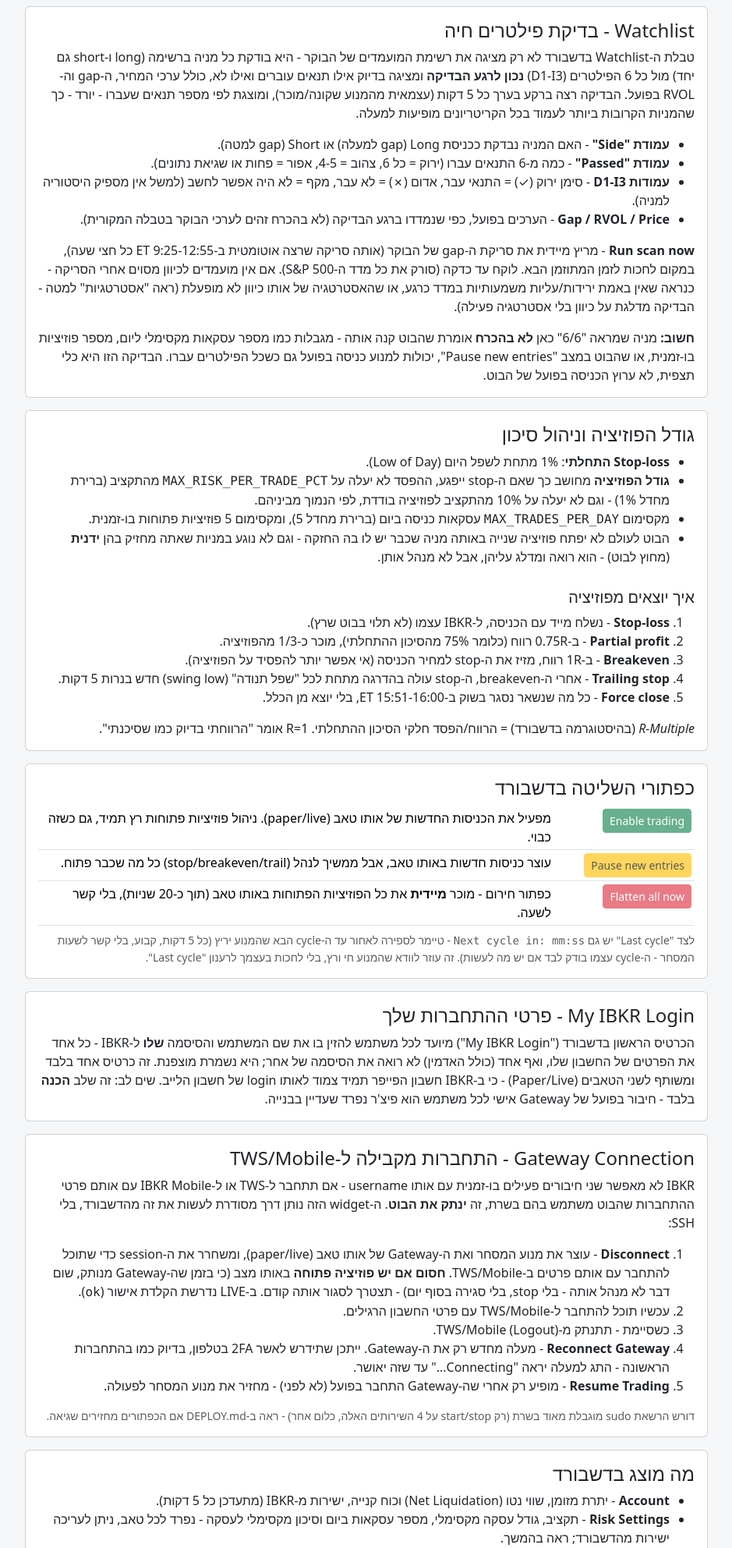
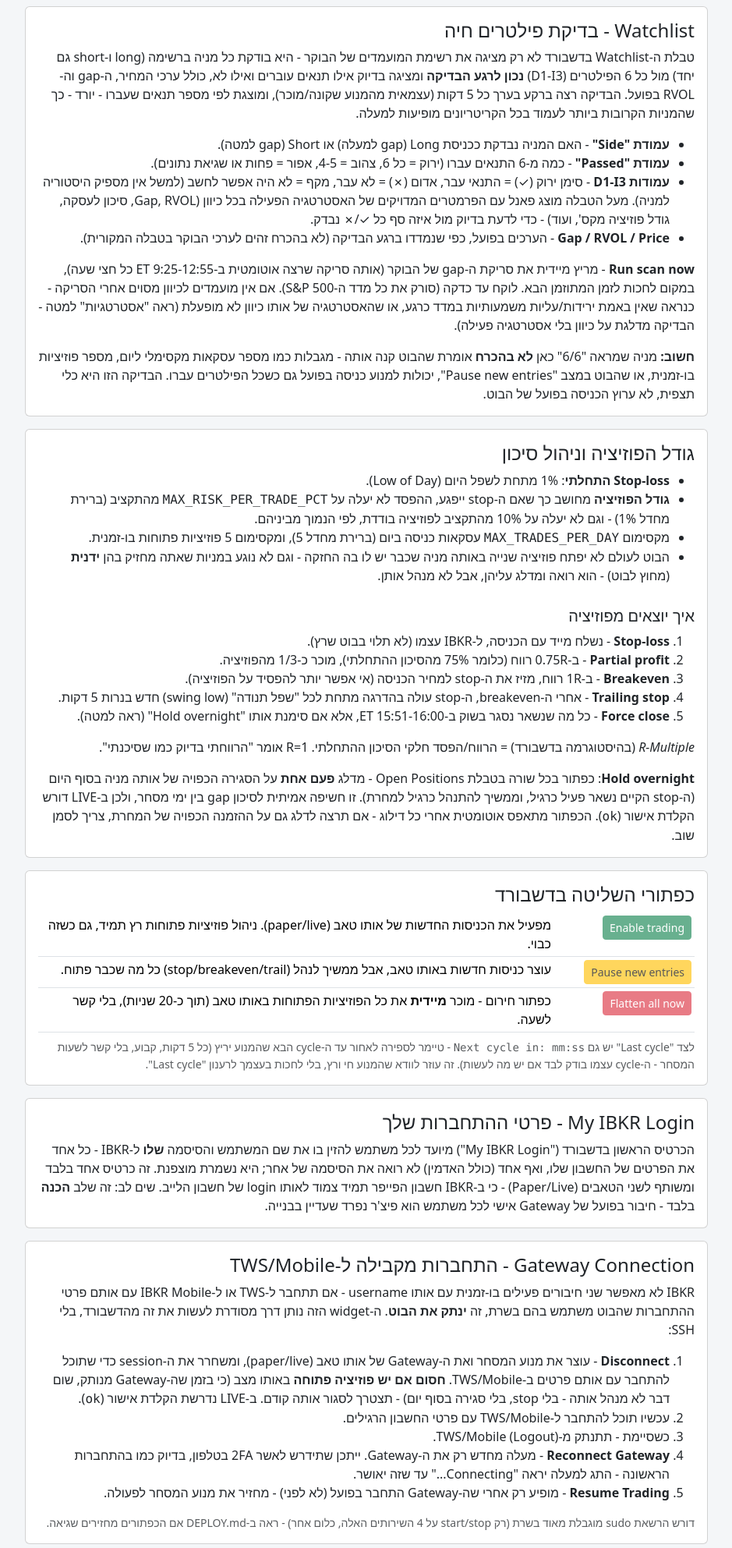
Before and after one commit to ssnir2004/TradingBot, a FastAPI app: template web/templates/guide.html in a window 1280 px wide. Shown: the part 1236-3221 px from the top of the page at 78% size, without its empty margins (170-1109 px from the left). Run offline with FastAPI, Linux system fonts and the light colour scheme; the template is opened without the code that fills it, so the values that code supplies are empty.

Commit message:
Add "Hold overnight" EOD-close opt-out and active-strategy parameter panel
Hold overnight: a per-position button in Open Positions that skips one
occurrence of the automatic EOD force-close for that symbol. The stop
stays fully active and the position stays tracked/managed as normal -
this only opts out of the mandatory flatten-before-close step, not out
of protection. One-shot by design: force_close_all resets the flag the
moment it skips a held position, so it never silently persists past the
day it was set for. LIVE requires typing "ok" (real overnight gap risk
taken on deliberately); releasing it needs no confirmation since that
just restores the default safe behavior.

Active strategy parameters: a panel above the Watchlist table showing
the exact configured thresholds (D3 gap, I3 RVOL, I2 rule, risk/trade,
position size cap, concurrent positions, partial/breakeven triggers,
entry window) for whichever strategy is currently active per direction
- so a D1-I3 pass/fail in the table can be checked against the actual
numbers it was evaluated against, not just the generic description.

```diff
--- a/cycle.py
+++ b/cycle.py
@@ -328,8 +328,30 @@ def force_close_all(account_id: int, mode: str, ib, positions: list[dict]):
     if not positions:
         return
 
-    notify(f"[{mode.upper()}] EOD Force Close", f"flattening {len(positions)} positions", "high")
-    for pos in positions:
+    held = [p for p in positions if p.get("hold_overnight")]
+    to_close = [p for p in positions if not p.get("hold_overnight")]
+    for pos in held:
+        # One-shot opt-out (see db.set_hold_overnight) - reset it now so it
+        # only ever skips today's close, never silently forever, and leave
+        # the position's stop and DB tracking completely untouched so it
+        # carries into tomorrow exactly as it stands now.
+        db.set_hold_overnight(account_id, mode, pos["symbol"], False)
+        log_decision(account_id, mode, {"event": "force_close_skipped", "symbol": pos["symbol"], "side": pos.get("side", "long"), "qty": pos["qty"], "reason": "hold_overnight"})
+        notify(
+            f"[{mode.upper()}] Held overnight: {pos['symbol']}",
+            "EOD force-close skipped by request - stop stays active, will force-close normally tomorrow unless held again",
+            "default",
+        )
+
+    if not to_close:
+        return
+
+    notify(
+        f"[{mode.upper()}] EOD Force Close",
+        f"flattening {len(to_close)} position(s)" + (f" ({len(held)} held overnight by request)" if held else ""),
+        "high",
+    )
+    for pos in to_close:
         side = pos.get("side", "long")
         _cancel_stop(ib, pos.get("stop_order_id"))
         closed = _market_close(account_id, mode, ib, pos["symbol"], pos["qty"], side)
--- a/src/db.py
+++ b/src/db.py
@@ -74,6 +74,7 @@ CREATE TABLE IF NOT EXISTS positions (
     stop_order_id INTEGER,
     state TEXT NOT NULL,
     r_multiple REAL DEFAULT 0.0,
+    hold_overnight INTEGER NOT NULL DEFAULT 0,
     PRIMARY KEY (account_id, mode, symbol)
 );
 
@@ -480,6 +481,7 @@ def init_db(seed_rules_path: Path | None = None):
         _migrate_add_column(conn, "strategies", "risk_rating", "TEXT NOT NULL DEFAULT 'moderate'")
         _migrate_add_column(conn, "strategies", "direction", "TEXT NOT NULL DEFAULT 'long'")
         _migrate_add_column(conn, "positions", "side", "TEXT NOT NULL DEFAULT 'long'")
+        _migrate_add_column(conn, "positions", "hold_overnight", "INTEGER NOT NULL DEFAULT 0")
         _migrate_add_column(conn, "watchlist", "direction", "TEXT NOT NULL DEFAULT 'long'")
         # The shipped default strategy predates risk_rating and got the
         # generic 'moderate' default from the ALTER TABLE above — it's
@@ -780,6 +782,19 @@ def remove_position(account_id: int, mode: str, symbol: str):
     with get_conn() as conn:
         conn.execute(
             "DELETE FROM positions WHERE account_id = ? AND mode = ? AND symbol = ?", (account_id, mode, symbol)
+        )
+
+
+def set_hold_overnight(account_id: int, mode: str, symbol: str, value: bool):
+    """One-shot opt-out of today's EOD force-close for a single position —
+    cycle.py's force_close_all resets this back to False the moment it
+    skips the position, so it only ever applies to the next close, never
+    silently forever."""
+    _check_mode(mode)
+    with get_conn() as conn:
+        conn.execute(
+            "UPDATE positions SET hold_overnight = ? WHERE account_id = ? AND mode = ? AND symbol = ?",
+            (int(value), account_id, mode, symbol),
         )
 
 
--- a/web/app.py
+++ b/web/app.py
@@ -376,6 +376,32 @@ def api_positions(mode: str = Depends(require_mode), account_id: int = Depends(r
     return positions
 
 
+# Opting a LIVE position out of today's automatic EOD close is real overnight
+# gap risk taken on deliberately, so it gets the same speed bump as other
+# LIVE-affecting actions; turning it back off just restores the normal safe
+# behavior, so that direction needs no confirmation.
+HOLD_OVERNIGHT_LIVE_CONFIRM_PHRASE = "ok"
+
+
+@app.put("/api/positions/{symbol}/hold_overnight")
+async def api_set_hold_overnight(symbol: str, request: Request, mode: str = Depends(require_mode), account_id: int = Depends(require_account), user: str = Depends(require_user)):
+    body = await request.json()
+    hold = bool(body.get("hold_overnight"))
+    if mode == "live" and hold and body.get("confirm") != HOLD_OVERNIGHT_LIVE_CONFIRM_PHRASE:
+        raise HTTPException(
+            status_code=400,
+            detail=f"Type '{HOLD_OVERNIGHT_LIVE_CONFIRM_PHRASE}' to confirm holding a LIVE position past today's close.",
+        )
+
+    symbol = symbol.strip().upper()
+    if not any(p["symbol"] == symbol for p in db.get_open_positions(account_id, mode)):
+        raise HTTPException(status_code=404, detail="No open position for that symbol")
+
+    db.set_hold_overnight(account_id, mode, symbol, hold)
+    db.log_decision(account_id, mode, "dashboard_control", user=user, action="hold_overnight", symbol=symbol, value=hold)
+    return {"ok": True}
+
+
 @app.get("/api/broker_positions")
 def api_broker_positions(mode: str = Depends(require_mode), account_id: int = Depends(require_account), user: str = Depends(require_user)):
     """Every real IBKR holding in this mode's account, independent of
--- a/web/templates/guide.html
+++ b/web/templates/guide.html
@@ -115,7 +115,7 @@
       <ul>
         <li><strong>עמודת "Side"</strong> - האם המניה נבדקת ככניסת Long (gap למעלה) או Short (gap למטה).</li>
         <li><strong>עמודת "Passed"</strong> - כמה מ-6 התנאים עברו (ירוק = כל 6, צהוב = 4-5, אפור = פחות או שגיאת נתונים).</li>
-        <li><strong>עמודות D1-I3</strong> - סימן ירוק (&check;) = התנאי עבר, אדום (&cross;) = לא עבר, מקף = לא היה אפשר לחשב (למשל אין מספיק היסטוריה למניה).</li>
+        <li><strong>עמודות D1-I3</strong> - סימן ירוק (&check;) = התנאי עבר, אדום (&cross;) = לא עבר, מקף = לא היה אפשר לחשב (למשל אין מספיק היסטוריה למניה). מעל הטבלה מוצג פאנל עם הפרמטרים המדויקים של האסטרטגיה הפעילה בכל כיוון (Gap, RVOL, סיכון לעסקה, גודל פוזיציה מקס', ועוד) - כדי לדעת בדיוק מול איזה סף כל &check;/&cross; נבדק.</li>
         <li><strong>Gap / RVOL / Price</strong> - הערכים בפועל, כפי שנמדדו ברגע הבדיקה (לא בהכרח זהים לערכי הבוקר בטבלה המקורית).</li>
       </ul>
       <p>
@@ -151,9 +151,12 @@
         <li><strong>Partial profit</strong> - ב-0.75R רווח (כלומר 75% מהסיכון ההתחלתי), מוכר כ-1/3 מהפוזיציה.</li>
         <li><strong>Breakeven</strong> - ב-1R רווח, מזיז את ה-stop למחיר הכניסה (אי אפשר יותר להפסיד על הפוזיציה).</li>
         <li><strong>Trailing stop</strong> - אחרי ה-breakeven, ה-stop עולה בהדרגה מתחת לכל "שפל תנודה" (swing low) חדש בנרות 5 דקות.</li>
-        <li><strong>Force close</strong> - כל מה שנשאר נסגר בשוק ב-15:51-16:00 ET, בלי יוצא מן הכלל.</li>
+        <li><strong>Force close</strong> - כל מה שנשאר נסגר בשוק ב-15:51-16:00 ET, אלא אם סימנת אותו "Hold overnight" (ראה למטה).</li>
       </ol>
-      <p class="mb-0"><em>R-Multiple</em> (בהיסטוגרמה בדשבורד) = הרווח/הפסד חלקי הסיכון ההתחלתי. R=1 אומר "הרווחתי בדיוק כמו שסיכנתי".</p>
+      <p><em>R-Multiple</em> (בהיסטוגרמה בדשבורד) = הרווח/הפסד חלקי הסיכון ההתחלתי. R=1 אומר "הרווחתי בדיוק כמו שסיכנתי".</p>
+      <p class="mb-0">
+        <strong>Hold overnight</strong>: כפתור בכל שורה בטבלת Open Positions - מדלג <strong>פעם אחת</strong> על הסגירה הכפויה של אותה מניה בסוף היום (ה-stop הקיים נשאר פעיל כרגיל, וממשיך להתנהל כרגיל למחרת). זו חשיפה אמיתית לסיכון gap בין ימי מסחר, ולכן ב-LIVE דורש הקלדת אישור (<span class="mono">ok</span>). הכפתור מתאפס אוטומטית אחרי כל דילוג - אם תרצה לדלג גם על ההזמנה הכפויה של המחרת, צריך לסמן שוב.
+      </p>
     </div>
   </div>
 
@@ -222,8 +225,8 @@
         <li><strong>Risk Settings</strong> - תקציב, גודל עסקה מקסימלי, מספר עסקאות ביום וסיכון מקסימלי לעסקה - נפרד לכל טאב, ניתן לעריכה ישירות מהדשבורד; ראה בהמשך.</li>
         <li><strong>Today's Performance</strong> - כמה עסקאות היום, אחוז הצלחה, רווח/הפסד ברוטו.</li>
         <li><strong>R-Multiple Histogram</strong> - התפלגות תוצאות העסקאות של היום לפי R (ירוק = רווח, אדום = הפסד).</li>
-        <li><strong>Open Positions</strong> - פוזיציות שהבוט עצמו פתח וכרגע מנהל, כולל עמודת Side (Long/Short).</li>
-        <li><strong>Watchlist</strong> - המניות שעברו את סינון הבוקר והבוט בודק עליהן כניסה היום.</li>
+        <li><strong>Open Positions</strong> - פוזיציות שהבוט עצמו פתח וכרגע מנהל, כולל עמודת Side (Long/Short) וכפתור "Hold overnight" (ראה בהמשך).</li>
+        <li><strong>Watchlist</strong> - המניות שעברו את סינון הבוקר והבוט בודק עליהן כניסה היום, כולל פאנל שמציג את פרמטרי האסטרטגיה הפעילה לכל כיוון (ראה בהמשך).</li>
         <li><strong>Recent Trades</strong> - יומן כל העסקאות שהבוט ביצע.</li>
         <li><strong>Activity Log</strong> - יומן החלטות פנימי (כניסות, יציאות, החלטות "לא נכנס כי...").</li>
         <li><strong>Strategies</strong> - משותף לשני הטאבים; ראה בהמשך.</li>
```
Also changed, not shown: web/templates/index.html (+65 -4 lines).
